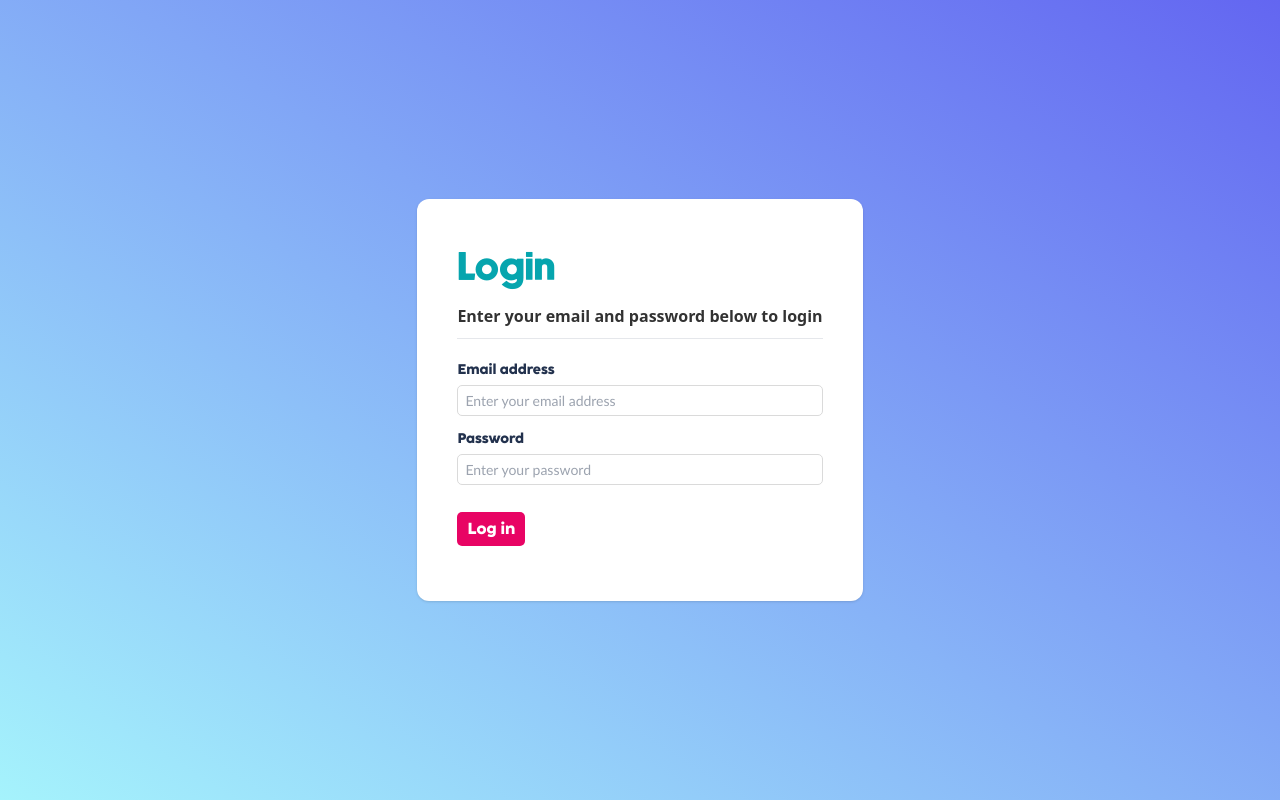
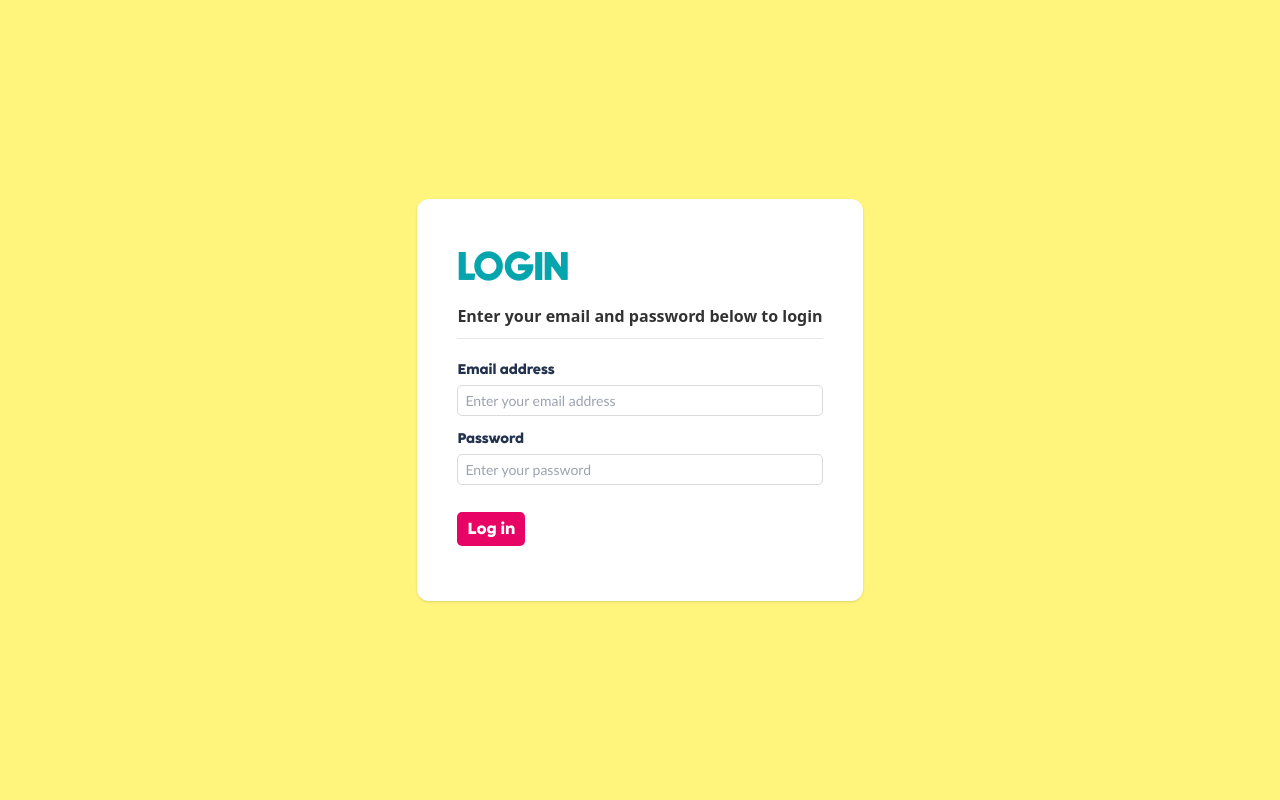
Before and after one commit to Ideapersie/TeamProjec23, a Next.js app in the folder frontend/: page /auth/login in a window 1280 px wide. Built offline with nearby package versions, Linux system fonts and the light colour scheme.

Commit message:
Update login page styling

```diff
--- a/frontend/src/pages/auth/login.tsx
+++ b/frontend/src/pages/auth/login.tsx
@@ -61,9 +61,9 @@ export default function LoginPage() {
     }
 
     return (
-        <div className={"bg-gradient-to-tr from-cyan-200 to-indigo-500 min-h-screen flex"}>
+        <div className={"bg-wahaca-yellow min-h-screen flex"}>
             <div className={"bg-white rounded-xl shadow p-10 m-auto"}>
-                <PageTitle>Login</PageTitle>
+                <PageTitle>LOGIN</PageTitle>
                 <PageSubtitle>Enter your email and password below to login</PageSubtitle>
                 <hr/>
 
```
